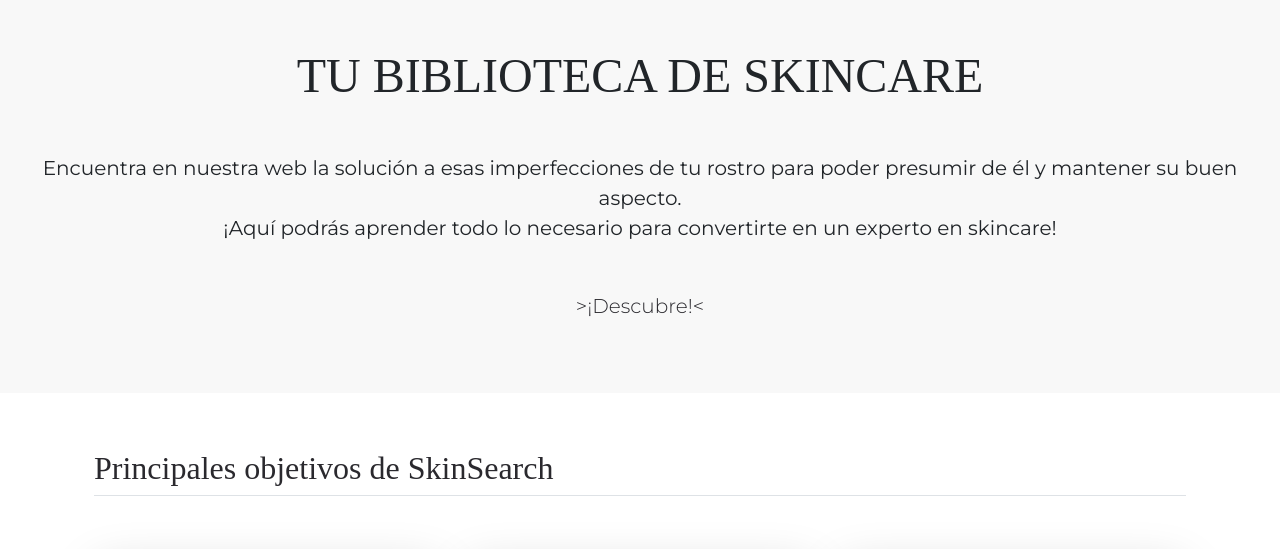
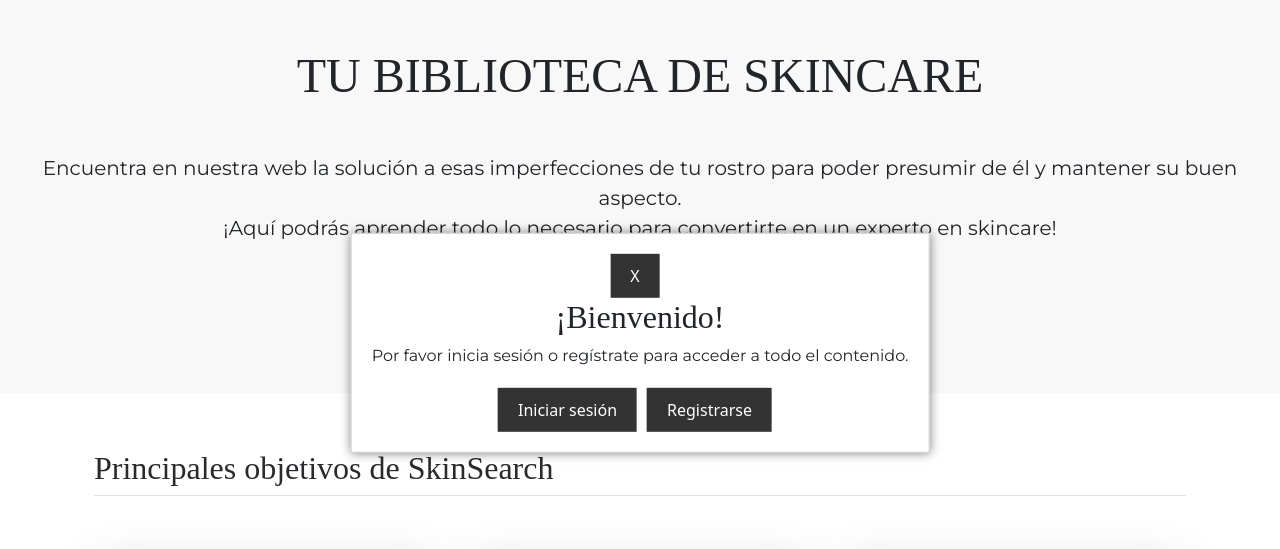
Before and after one commit to marina-izurza/skinsearch, a PHP site: page / in a window 1280 px wide. Shown: the part 57-606 px from the top of the page. Run offline with PHP 8.4, Linux system fonts and the light colour scheme; some web fonts are replaced.

Commit message:
Funcionalidad POP-UP finalizada

```diff
--- a/css/estilos.css
+++ b/css/estilos.css
@@ -52,3 +52,39 @@ footer {
     justify-content: center;
     align-items: center;
 }
+
+/*-----------------------------*/
+
+.popup {
+    position: fixed;
+    top: 50%;
+    left: 50%;
+    transform: translate(-50%, -50%);
+    background-color: #fff;
+    border: 1px solid #ccc;
+    box-shadow: 0 0 10px rgba(0,0,0,0.5);
+    padding: 20px;
+    text-align: center;
+    z-index: 9999;
+  }
+
+  .popup h2 {
+    margin-top: 0;
+  }
+
+  .popup p {
+    margin-bottom: 20px;
+  }
+
+  .popup button {
+    background-color: #333;
+    color: #fff;
+    border: none;
+    padding: 10px 20px;
+    margin-right: 10px;
+    cursor: pointer;
+  }
+
+  .popup button:hover {
+    background-color: #666;
+  }
--- a/js/scripts.js
+++ b/js/scripts.js
@@ -1,5 +1,41 @@
-$(document).ready(function(){
+$(document).ready(function () {
 
+    //Verifica si el pop up ya se mostró
+    var popupShown = localStorage.getItem('popupShown');
 
+    if (!popupShown) {
+        setTimeout(function () {
+            // Crea el HTML para el pop up
+            var html = '<div class="popup">' +
+                '<button class="close-btn">X</button>' +
+                '<h2>¡Bienvenido!</h2>' +
+                '<p>Por favor inicia sesión o regístrate para acceder a todo el contenido.</p>' +
+                '<button class="login-btn">Iniciar sesión</button>' +
+                '<button class="register-btn">Registrarse</button>' +
+                '</div>';
 
-})
+            // Agrega el pop up al final del body
+            $('body').append(html);
+
+            // Agrega eventos de click para los botones de login y registro
+            $('.login-btn').click(function () {
+                window.location.href = "iniciar.php";
+            });
+
+            // Agrega eventos de click para los botones de login y registro
+            $('.register-btn').click(function () {
+                window.location.href = "registro.php";
+            });
+
+            //Evento para cerrar el pop up
+            $('.close-btn').click(function () {
+                $('.popup').hide();
+            })
+
+        }, 1000); // 60000 milisegundos (1 minuto)
+
+        //Almacena un valor en localStorage para indicar que el pop up ya salió
+        localStorage.setItem('popupShown', true);
+    }
+
+});
--- a/view/footer.php
+++ b/view/footer.php
@@ -4,9 +4,9 @@
     <p class="text-secondary text-center">© SkinSearch. 2023</p>
 </footer>
 
-<script src="js/scripts.js"></script>
 <!--jQuery-->
 <script src="https://ajax.googleapis.com/ajax/libs/jquery/3.6.4/jquery.min.js"></script>
+<script src="js/scripts.js"></script>
 
 </body>
 
```
